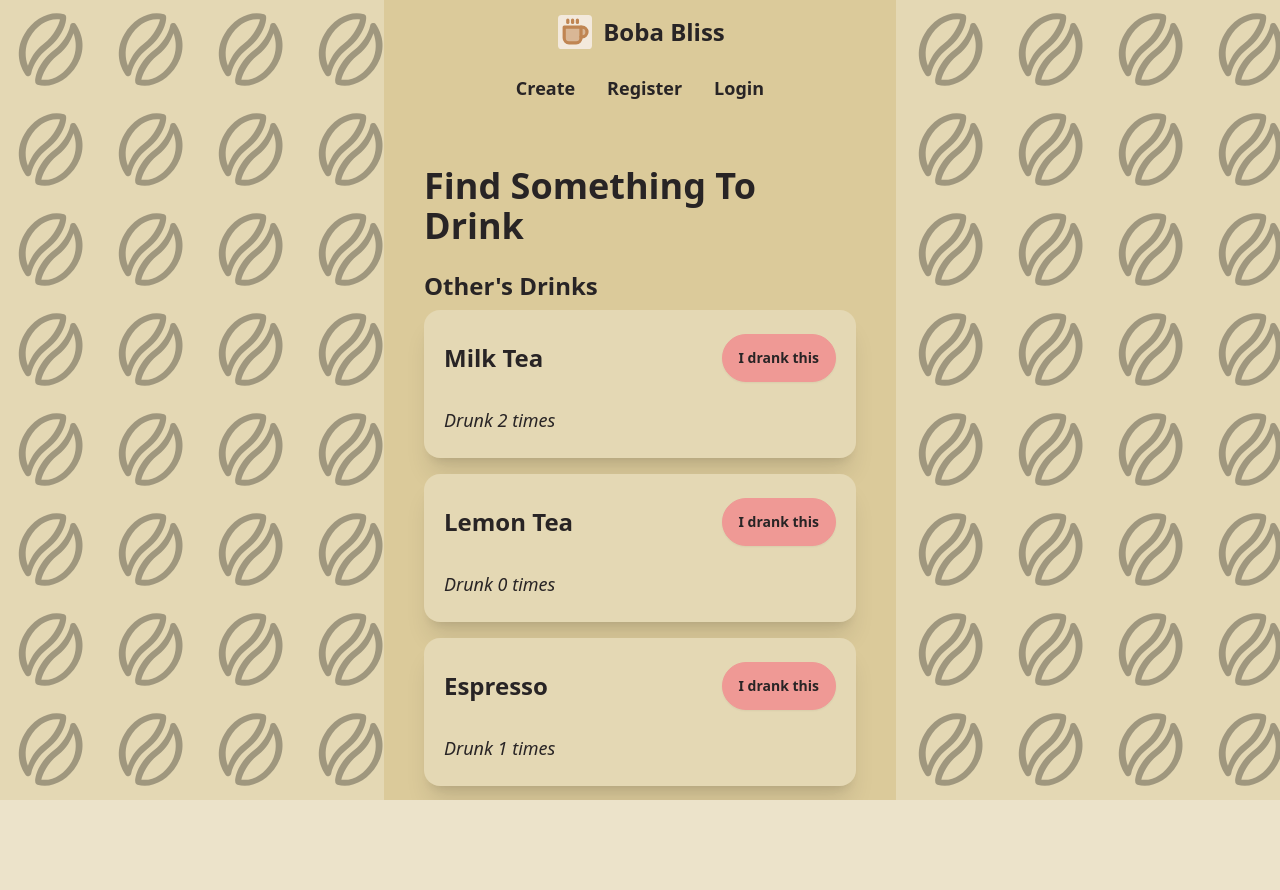
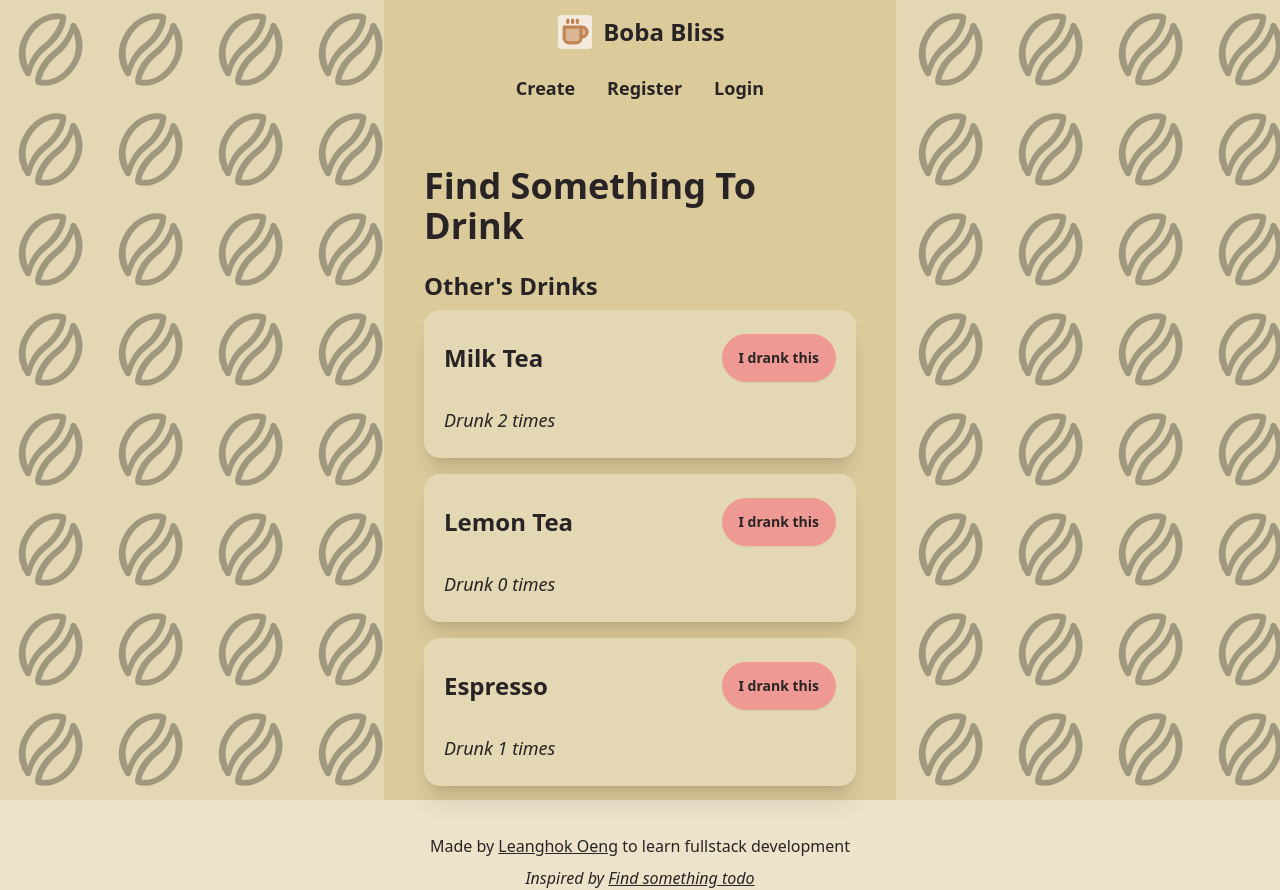
Before and after one commit to leanghok120/Fullstack-Auth, a React (Create React App) app in the folder client/: page / in a window 1280 px wide. Before the commit the page ends 800 px from the top, so only its background shows below. Built offline with nearby package versions, Linux system fonts and the light colour scheme.

Commit message:
Add footer

```diff
--- /dev/null
+++ b/client/src/components/Footer.jsx
@@ -0,0 +1,25 @@
+import React from "react";
+
+export default function Footer() {
+  return (
+    <footer className="text-center mt-12">
+      <p>
+        Made by{" "}
+        <a
+          href="https://github.com/leanghok120"
+          target="_blank"
+          className="underline"
+        >
+          Leanghok Oeng
+        </a>{" "}
+        to learn fullstack development
+      </p>
+      <p className="italic mt-2">
+        Inspired by{" "}
+        <a className="underline" href="https://findsomethingtodo.netlify.app/">
+          Find something todo
+        </a>
+      </p>
+    </footer>
+  );
+}
--- a/client/src/pages/Create.jsx
+++ b/client/src/pages/Create.jsx
@@ -1,5 +1,6 @@
 import React from "react";
 import Header from "../components/Header";
+import Footer from "../components/Footer";
 
 export default function Create() {
   return (
@@ -8,6 +9,7 @@
       <div className="mt-12 px-8">
         <h1 className="font-black text-4xl">Create</h1>
       </div>
+      <Footer />
     </div>
   );
 }
--- a/client/src/pages/Home.jsx
+++ b/client/src/pages/Home.jsx
@@ -1,6 +1,7 @@
 import React from "react";
 import Drink from "../components/Drink";
 import Header from "../components/Header";
+import Footer from "../components/Footer";
 
 export default function Home() {
   const drinks = [
@@ -21,6 +22,7 @@
           ))}
         </div>
       </div>
+      <Footer />
     </div>
   );
 }
--- a/client/src/pages/Login.jsx
+++ b/client/src/pages/Login.jsx
@@ -1,5 +1,6 @@
 import React from "react";
 import Header from "../components/Header";
+import Footer from "../components/Footer";
 
 export default function Login() {
   return (
@@ -26,6 +27,7 @@
           <button class="btn btn-primary">Login</button>
         </form>
       </div>
+      <Footer />
     </div>
   );
 }
--- a/client/src/pages/Register.jsx
+++ b/client/src/pages/Register.jsx
@@ -1,5 +1,6 @@
 import React from "react";
 import Header from "../components/Header";
+import Footer from "../components/Footer";
 
 export default function Register() {
   return (
@@ -26,6 +27,7 @@
           <button class="btn btn-primary">Register</button>
         </form>
       </div>
+      <Footer />
     </div>
   );
 }
```
